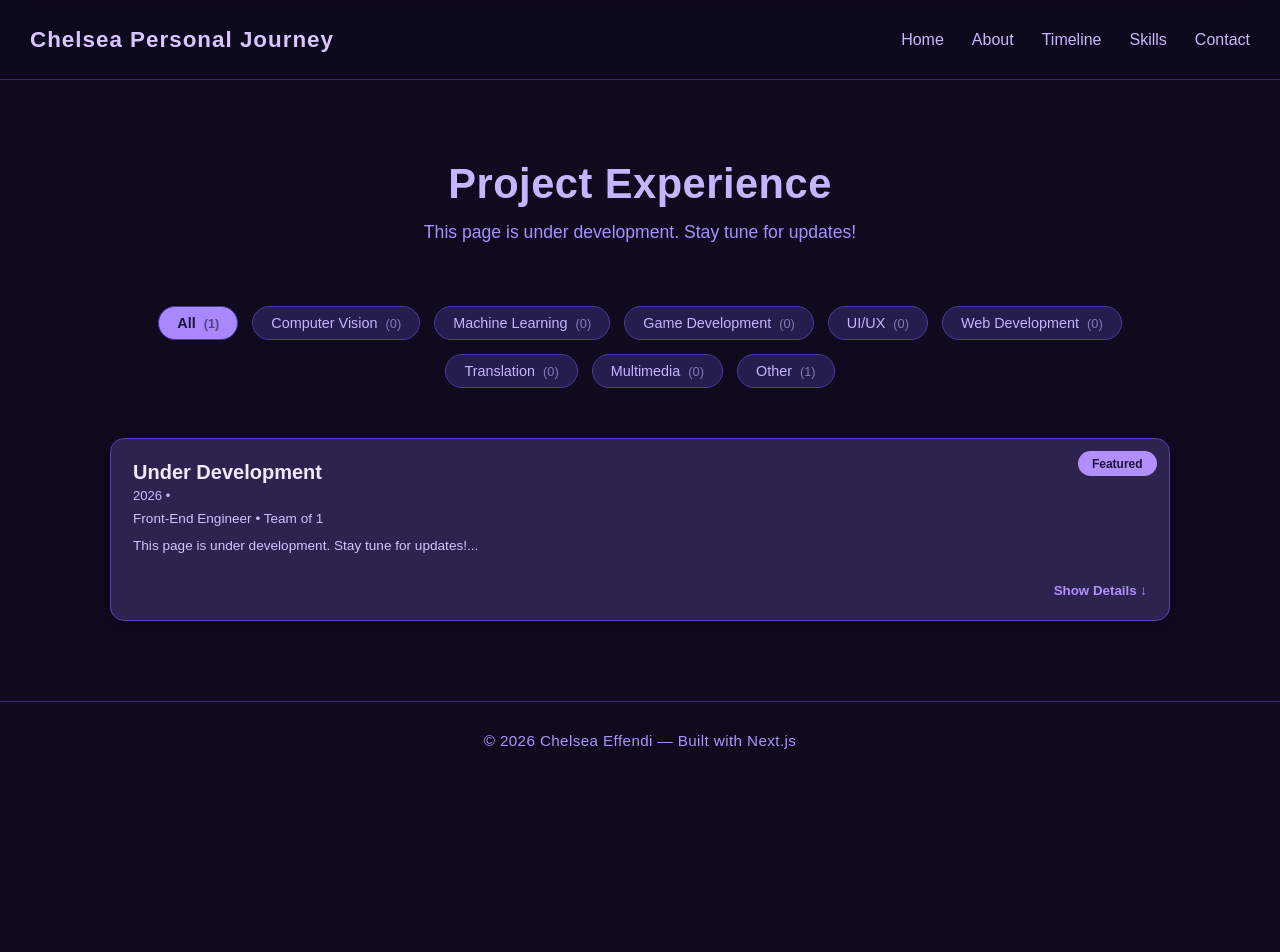
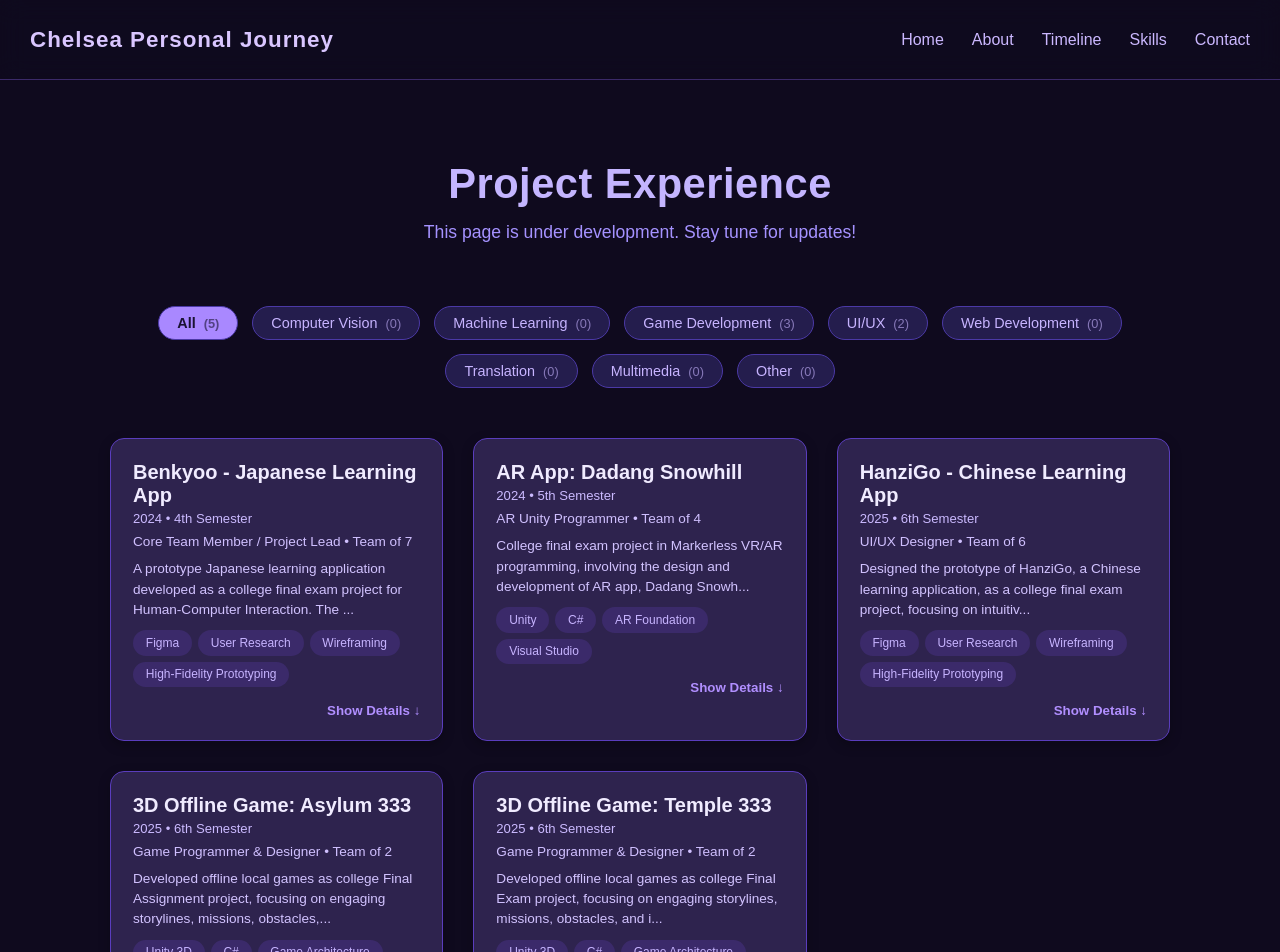
Before and after one commit to Chlsea24/chel-journey, a Next.js app: page /project_experience in a window 1280 px wide. Shown: the top 952 px of the page. Before the commit the page ends 800 px from the top, so only its background shows below. Built offline with nearby package versions, Linux system fonts and the light colour scheme.

Commit message:
fill project_experience_1

```diff
--- a/src/app/components/projectcard.tsx
+++ b/src/app/components/projectcard.tsx
@@ -78,9 +78,10 @@ export default function ProjectCard({ project }: Props) {
             )}
             {project.links.demo && (
               <a href={project.links.demo} target="_blank">
-                Live Demo
+                APK
               </a>
             )}
+            |
             {project.links.figma && (
               <a href={project.links.figma} target="_blank">
                 Figma
--- a/src/data/project_detail.ts
+++ b/src/data/project_detail.ts
@@ -40,160 +40,187 @@ export type Project = {
 };
 
 
-// Dummy Project Data
+// Project Data
 export const projects: Project[] = [
+  /*
   {
-    id: "dummy-00",
-    title: "Under Development",
-    category: "Other",
+    id: "civic-video",
+    title: "Civic Project: Short Inspirational Video",
+    category: "Multimedia",
 
-    year: "2026",
-    semester: "",
-    teamSize: 1,
-    role: "Front-End Engineer",
+    year: "2023",
+    semester: "2nd Semester",
+    teamSize: 7,
+    role: "Scriptwriter, Director, Editor",
 
     overview:
-      "This page is under development. Stay tune for updates!",
+      "A short inspirational video for university student, created as a Civic Project.",
 
     contributions: [
-      "xxx"
+      "Wrote all scripts and dialogues for each team member as Scriptwriter",
+      "Directed actors and cameramen during filming as Director",
+      "Edited raw footage into the final video as Editor"
     ],
 
-    techStack: [],
+    techStack: ["Filmora", "Video Editing", "Director"],
 
     impact: [
-    ],
-
-    links: {
-      github: "https://github.com/Chlsea24"
-    },
-
-    featured: true
-  },
-  /*
-  {
-    id: "stroke-bells-classification",
-    title: "Stroke vs Bell’s Palsy Classification",
-    category: "Computer Vision",
-
-    year: "2025",
-    semester: "Final Year",
-    teamSize: 1,
-    role: "Machine Learning Engineer",
-
-    overview:
-      "A computer vision system designed to differentiate Stroke and Bell’s Palsy using facial asymmetry analysis and classical machine learning.",
-
-    contributions: [
-      "Designed facial landmark normalization pipeline",
-      "Engineered asymmetry-based numerical features",
-      "Implemented SVM with RBF kernel",
-      "Performed GridSearch hyperparameter tuning",
-      "Evaluated model using accuracy, precision, recall, and confusion matrix"
-    ],
-
-    techStack: ["Python", "MediaPipe", "Scikit-learn", "SVM", "GridSearch"],
-
-    impact: [
-      "Achieved 91% classification accuracy",
-      "Improved baseline model performance by 12%"
+      "Enhanced teamwork and multimedia production management skills"
     ],
 
     links: {
       github: "https://github.com/your-repo-link"
     },
 
-    featured: true
+    featured: false
+  },*/
+
+  {
+    id: "benkyoo-app",
+    title: "Benkyoo - Japanese Learning App",
+    category: "UI/UX",
+
+    year: "2024",
+    semester: "4th Semester",
+    teamSize: 7,
+    role: "Core Team Member / Project Lead",
+
+    overview:
+      "A prototype Japanese learning application developed as a college final exam project for Human-Computer Interaction. The project aims to design an engaging Japanese language recognition system for early teens, offering interactive and gamified features that motivate continuous learning.",
+
+    contributions: [
+      "Designed high-fidelity components and wireframes in Figma",
+      "Collaborated with core team members to design the application prototype",
+      "Presented monthly development updates to the course instructor and class",
+      "Led discussions on business plans, unique features, and key design elements",
+      "Coordinated team activities and ensured project quality through quality checks"
+    ],
+
+    techStack: ["Figma", "User Research", "Wireframing", "High-Fidelity Prototyping"],
+
+    impact: [
+      "Created an interactive and gamified learning experience to engage early teen learners",
+      "Enhanced motivation and interest in learning Japanese using technology-based methods",
+      "Improved team collaboration, quality control, and prototyping skills"
+    ],
+
+    links: {
+      figma: "https://www.figma.com/design/TOQynZKNWdVjPkHWTCURsD/Salinan_EduLearn-Mobile-UI-Kit?node-id=7-211&t=kSZ04z16yyNoHmjV-1"    }
   },
 
   {
-    id: "xxx-prediction",
-    title: "Retail Sales Prediction Model",
-    category: "Machine Learning",
+    id: "Dadang-Snowhill",
+    title: "AR App: Dadang Snowhill",
+    category: "Game Development",
 
     year: "2024",
-    semester: "4th Semester",
-    teamSize: 3,
-    role: "Data Analyst & ML Engineer",
+    semester: "5th Semester",
+    teamSize: 4,
+    role: "AR Unity Programmer",
 
     overview:
-      "A predictive model built to analyze sales patterns across outlet types and forecast future performance.",
+      "College final exam project in Markerless VR/AR programming, involving the design and development of AR app, Dadang Snowhill, focusing on interactive missions, obstacles, and engaging UI.",
 
     contributions: [
-      "Performed exploratory data analysis in Excel and Python",
-      "Engineered categorical and numerical features",
-      "Built regression and classification models",
-      "Compared model performance using cross-validation"
+      "Collaborated with the team to plan the storyline, missions, obstacles, UI design, and project report",
+      "Developed the entire program and application build, ensuring the apps ran as planned",
+      "Presented the final results to the course instructor and the class with the team"
     ],
 
-    techStack: ["Python", "Pandas", "Scikit-learn", "Excel"],
+    techStack: ["Unity", "C#", "AR Foundation", "Visual Studio"],
 
-    impact: [
-      "Identified top-performing outlet types",
-      "Improved prediction stability through feature selection"
+    links: {
+      demo: "https://drive.google.com/file/d/1xmVjWhKSMj4Vw8ORHTKVhVe3qOQHOkAZ/view?usp=drive_link",
+      video: "https://drive.google.com/file/d/18gpQ-WQJqXnhfKXyr3EC6-0DSmJfYRlM/view?usp=drive_link"
+    },
+
+    featured: false
+  },
+
+  {
+    id: "hanzigo-app",
+    title: "HanziGo - Chinese Learning App",
+    category: "UI/UX",
+
+    year: "2025",
+    semester: "6th Semester",
+    teamSize: 6,
+    role: "UI/UX Designer",
+
+    overview:
+      "Designed the prototype of HanziGo, a Chinese learning application, as a college final exam project, focusing on intuitive user experience and interactive features.",
+
+    contributions: [
+      "Improved navigation flow based on feedback",
+      "Designed components, wireframes and interactive prototype",
+      "Collaborated with core team members to design the application prototype",
+      "Led discussions on business plans, unique features, and other key elements",
+      "Presented monthly development updates to the course instructor and class with the team"
     ],
 
+    techStack: ["Figma", "User Research", "Wireframing", "High-Fidelity Prototyping"],
+
     links: {
-      github: "https://github.com/your-repo-link"
+      figma: "https://www.figma.com/proto/5RSkeEfDRxvNDHvcD2FH52/HanziGo?node-id=490-7040&p=f&t=LtRDSHQW4heCCi3e-0&scaling=scale-down&content-scaling=fixed&page-id=490%3A6068&starting-point-node-id=490%3A7040&show-proto-sidebar=1"
     }
   },
 
   {
-    id: "Dadang-Galaxy",
-    title: "3D Platformer Adventure Game",
+    id: "Asylum-333-project",
+    title: "3D Offline Game: Asylum 333",
     category: "Game Development",
 
-    year: "2023",
-    semester: "3rd Semester",
+    year: "2025",
+    semester: "6th Semester",
     teamSize: 2,
-    role: "Game Programmer",
+    role: "Game Programmer & Designer",
 
     overview:
-      "A 2D side-scrolling platformer game prototype developed as a team project with physics-based mechanics.",
+      "Developed offline local games as college Final Assignment project, focusing on engaging storylines, missions, obstacles, and interactive UI design.",
 
     contributions: [
-      "Implemented player movement and physics system",
-      "Developed enemy AI behavior scripts",
-      "Integrated scoring and health systems",
-      "Optimized gameplay performance"
+      "Planned the storyline, missions, obstacles, UI design, and project report collaboratively with a partner",
+      "Developed the complete program and animations, ensuring smooth gameplay",
+      "Presented the final games to the course instructor and classmates with the partner"
     ],
 
-    techStack: ["Unity", "C#", "Game Design Principles"],
+    techStack: ["Unity 3D", "C#", "Game Architecture"],
 
+    impact: ["Successfully completed a college-level game project demonstrating full development workflow"],
     links: {
-      demo: "https://your-game-demo-link"
-    },
-
-    featured: true
+      demo: "https://drive.google.com/file/d/1sWIDl7hu5cPGa-AqmKn-CWIrA1SgU3Wx/view?usp=drive_link",
+      video: "https://drive.google.com/file/d/1HnW32BAmr67XgLOkS_-6PwnZ6YBIjsAB/view?usp=drive_link"
+    }
   },
 
   {
-    id: "mobile-app-ui-design",
-    title: "Mobile Health App UI/UX Design",
-    category: "UI/UX",
+    id: "Temple-333-project",
+    title: "3D Offline Game: Temple 333",
+    category: "Game Development",
 
-    year: "2023",
-    semester: "3rd Semester",
+    year: "2025",
+    semester: "6th Semester",
     teamSize: 2,
-    role: "UI Designer",
+    role: "Game Programmer & Designer",
 
     overview:
-      "A user-centered mobile health tracking app prototype designed with accessibility and usability principles.",
+      "Developed offline local games as college Final Exam project, focusing on engaging storylines, missions, obstacles, and interactive UI design.",
 
     contributions: [
-      "Conducted user persona research",
-      "Designed wireframes and interactive prototype",
-      "Applied accessibility-focused color system",
-      "Improved navigation flow based on feedback"
+      "Planned the storyline, missions, obstacles, UI design, and project report collaboratively with a partner",
+      "Developed the complete program and animations, ensuring smooth gameplay",
+      "Presented the final games to the course instructor and classmates with the partner"
     ],
 
-    techStack: ["Figma", "User Research", "Wireframing"],
+    techStack: ["Unity 3D", "C#", "Game Architecture"],
 
+    impact: ["Successfully completed a college-level game project demonstrating full development workflow"],
     links: {
-      figma: "https://figma-link.com"
+      demo: "https://drive.google.com/file/d/1nrLJeu9bFzVVXzGCRMK2UvXiTUgy8id_/view?usp=drive_link",
+      video: "https://drive.google.com/file/d/1jZLcidz-VABK3PLQIKCnVd-vTgp2RMpU/view?usp=drive_link"
     }
   },
-
+/*
   {
     id: "portfolio-website",
     title: "Personal Portfolio Website",
@@ -219,29 +246,6 @@ export const projects: Project[] = [
     links: {
       demo: "https://your-portfolio-link.com"
     }
-  },
-
-  {
-    id: "game-localization-project",
-    title: "Indie Game Localization",
-    category: "Translation",
-
-    year: "2022",
-    semester: "2nd Semester",
-    teamSize: 5,
-    role: "Game Translator",
-
-    overview:
-      "Localized in-game dialogues and UI text from English to Indonesian for an indie RPG project.",
-
-    contributions: [
-      "Translated over 500 in-game dialogue lines",
-      "Ensured cultural adaptation accuracy",
-      "Maintained terminology consistency",
-      "Collaborated with narrative designer"
-    ],
-
-    techStack: ["Localization", "Game Narrative Design"]
   },
 
   {
```
